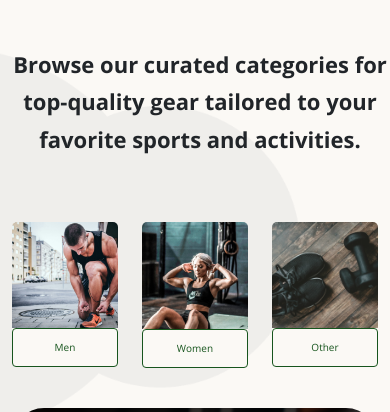
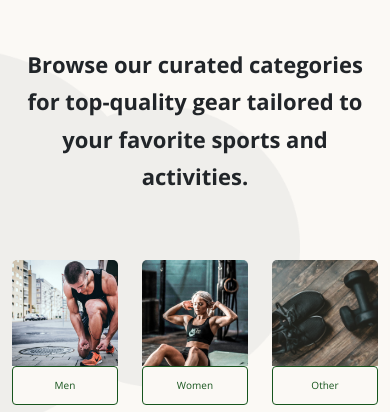
Before and after one commit to Cosmin03web/CoSports, a website: page index.html in a window 390 px wide. Shown: the part 702-1114 px from the top of the page. Drawn offline with nearby package versions, Linux system fonts and the light colour scheme; files that its build step writes are made by us from their sources.

Commit message:
fixed responsiveness

```diff
--- a/index.html
+++ b/index.html
@@ -72,7 +72,7 @@
             <h2 class="fs-1 m-auto">Explore Your Sport</h2>
           </div>
         </div>
-        <div class="row text-center little pt-5">
+        <div class="row text-center pt-5">
           <div class="col-12">
             <p>Browse our curated categories for top-quality gear tailored to your favorite sports and activities.</p>
           </div>
--- a/scss/styles.scss
+++ b/scss/styles.scss
@@ -160,6 +160,9 @@ a{
 }
 
 @media(max-width: 516px){
+    .headline-container{
+        width: 360px;
+    }
     .crd-btn{
         font-size: 14px;
     }
```
